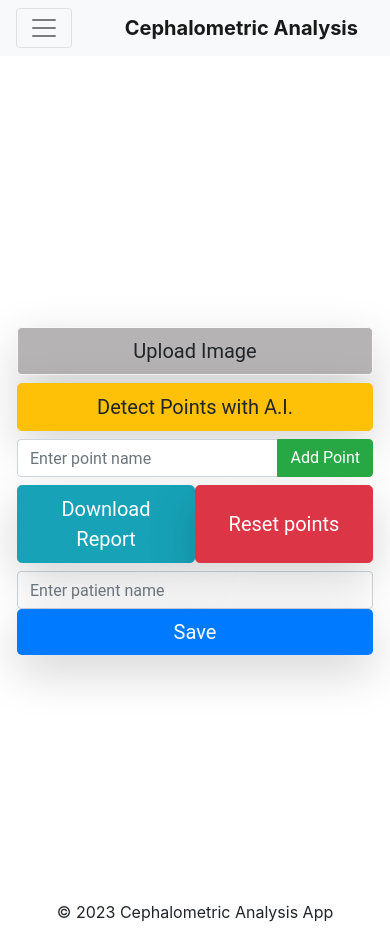
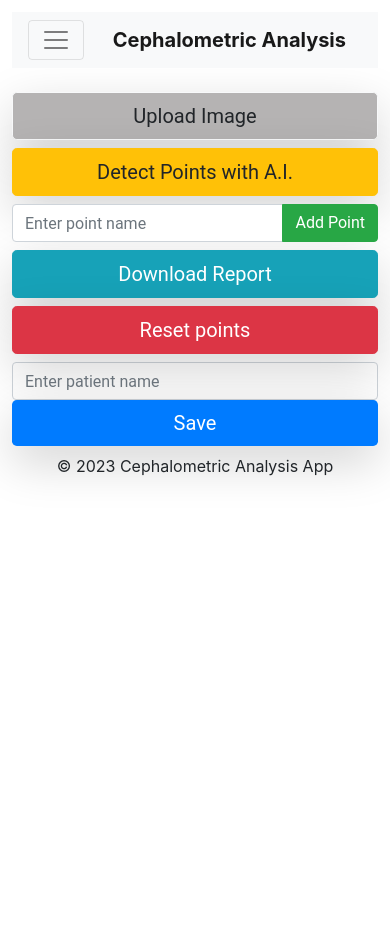
Before and after one commit to m7mdGNo/cephalometric-ai, a Django app: page /upload/ in a window 390 px wide. After the commit the page ends 476 px from the top, so only its background shows below. Run offline with Django 4.2, Linux system fonts and the light colour scheme; the visitor is signed in with stand-in values (Sample User, id 1); some libraries are stand-ins or nearby versions.

Commit message:
add screen update

```diff
--- a/main/static/css/style.css
+++ b/main/static/css/style.css
@@ -1,10 +1,8 @@
 
-#draw-canvas {
-    width: 800px;
-    height: 800px;
-}
+
 /* Custom styles for centering */
 .center-content {
+    width: 100%;
     display: flex;
     justify-content: center;
     align-items: center;
@@ -16,8 +14,7 @@
     display: flex;
     flex-direction: column;
     justify-content: center;
-    align-items: center;
-    text-align: center;
+    align-items: flex-start;
     font-family: 'Roboto', sans-serif; /* Change font */
     color: #333; /* Change text color */
     padding: 2rem; /* Add padding */
@@ -90,8 +87,108 @@ h2 {
     margin-top: 0.5rem;
 }
 
+#draw-canvas {
+    width: 100%;
+    aspect-ratio: 1/1;
+    max-width: 800px;
+}
 
-@media (max-width: 768px) {
+#zoom-canvas {
+    width: 100%;
+    aspect-ratio: 1/1;
+    max-width: 400px;
+}
+
+
+.custom-row {
+    width: 100%;
+    display: flex;
+    justify-content: center;
+    align-items: center;
+    gap: 12px;
+
+}
+
+.custom-row .left-side {
+    /* width: calc(((100% - 12px)/3)*2); */
+    flex: 1;
+    max-width: 800px;
+}
+
+
+.zoon-parent {
+    width: 100%;
+}
+
+
+@media (min-width: 541px){
+    #zoom-canvas {
+        display: block !important;
+    }
+}
+
+@media (max-width: 1024px) {
+    #draw-canvas, #zoom-canvas {
+        display: none;
+    }
+    .custom-row {
+        flex-direction: column;
+
+    }
+    .custom-row>div {
+        width: 100% !important;
+    }
+
+    .custom-row .right-side{
+        display: flex;
+        gap: 12px;
+        flex-direction: row;
+    }
+
+    .custom-row .right-side>div {
+        width: calc((100% - 12px) / 2);
+    }
+    .right-side .mt-4 {
+        margin-top: 0 !important;
+    }
+
+}
+
+
+
+@media (max-width: 540px) {
+    .btns-container {
+        flex-direction: column;
+        gap: 8px;
+    }
+
+    .custom-row .right-side{
+        flex-direction: column-reverse;
+    }
+
+    .custom-row .right-side>div {
+        width: 100%;
+    }
+    .text-center-column {
+        padding: 0;
+    }
+
+
+    body {
+        padding: 12px;
+    }
+    .center-content {
+        min-height: 0; /* Adjust if needed */
+    }
+
+}
+
+@media (max-width: 360px) {
+    .navbar-brand {
+        font-size: 1.05rem;
+    }
+}
+/* @media (max-width: 768px) {
     #zoom-canvas {
         width: 50%;
         height: 50%;
@@ -121,4 +218,4 @@ h2 {
         width: 30%;
         height: 30%;
     }
-}
+} */
--- a/main/templates/upload.html
+++ b/main/templates/upload.html
@@ -13,11 +13,11 @@
 <body>
     {% include 'parts/header.html' %}
     <div class="center-content">
-        <div class="row">
-            <div class="col-md-8">
+        <div class="custom-row">
+            <div class='left-side'>
                 <canvas id="draw-canvas" class="img-fluid" alt="Analyzed Image"></canvas>
             </div>
-            <div class="col-md-4 text-center-column ">
+            <div class="right-side text-center-column ">
                 <div class="row-md-6">
 
                     <input type="file" id="image-input" style="display: none;">
@@ -32,7 +32,7 @@
                         </div>
                     </div>
 
-                    <div class="d-flex justify-content-between mb-2">
+                    <div class="btns-container d-flex justify-content-between mb-2">
                         <button id="download-button" class="btn btn-lg btn-info shadow-lg full-width-button" onclick="window.location.href='/download/';">Download Report</button>
                         <button class="btn btn-lg btn-danger shadow-lg full-width-button" onclick="detect();">Reset points</button>
                     </div>
@@ -40,8 +40,8 @@
                     <button type="submit" class="btn btn-primary btn-lg mb-2 shadow-lg full-width-button" onclick="save()">Save</button>
 
                 </div>
-                <div class="row-md-6 mt-4">
-                    <canvas id="zoom-canvas" class="img-fluid" style="width:400px; height:400px; background-color:#f2f2f2;" alt="Analyzed Image"></canvas>
+                <div class="zoon-parent row-md-6 mt-4">
+                    <canvas id="zoom-canvas" class="img-fluid" style=" background-color:#f2f2f2;" alt="Analyzed Image"></canvas>
                 </div>
             </div>
         </div>
@@ -70,6 +70,8 @@
                 canvas.width = img.width;
                 canvas.height = img.height;
                 ctx.drawImage(img, 0, 0);
+                canvas.style.display = 'block';
+
             };
 
             document.getElementById('download-button').style.display = 'block';
@@ -382,6 +384,7 @@ document.getElementById('draw-canvas').addEventListener('mousemove', function(ev
 });
 
 document.getElementById('draw-canvas').addEventListener('mouseup', function() {
+    document.getElementById('zoom-canvas').style.display = 'none';
     isDragging = false;
     selectedPoint = null;
     offsetX = 0;
@@ -486,6 +489,7 @@ document.getElementById('draw-canvas').addEventListener('mouseup', function() {
     document.getElementById('draw-canvas').addEventListener('touchmove', function(event) {
         if (isDragging && selectedPoint !== null) {
             event.preventDefault();
+            document.getElementById('zoom-canvas').style.display = 'block';
             const canvas = document.getElementById('draw-canvas');
             const ctx = canvas.getContext('2d');
 
@@ -548,6 +552,7 @@ document.getElementById('draw-canvas').addEventListener('mouseup', function() {
         }
     });
     document.getElementById('draw-canvas').addEventListener('touchend', function() {
+        document.getElementById('zoom-canvas').style.display = 'block';
         isDragging = false;
         selectedPoint = null;
         offsetX = 0;
```
